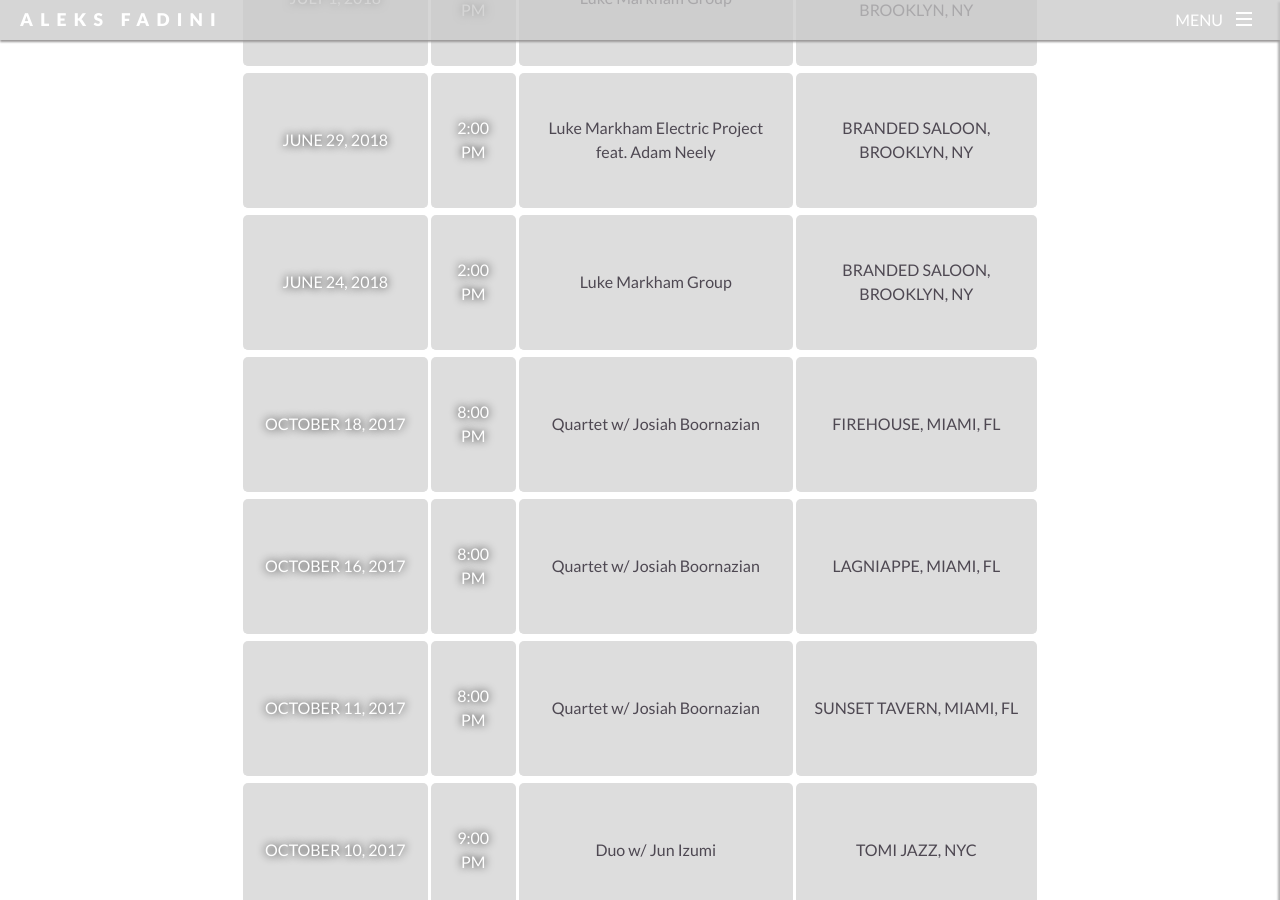
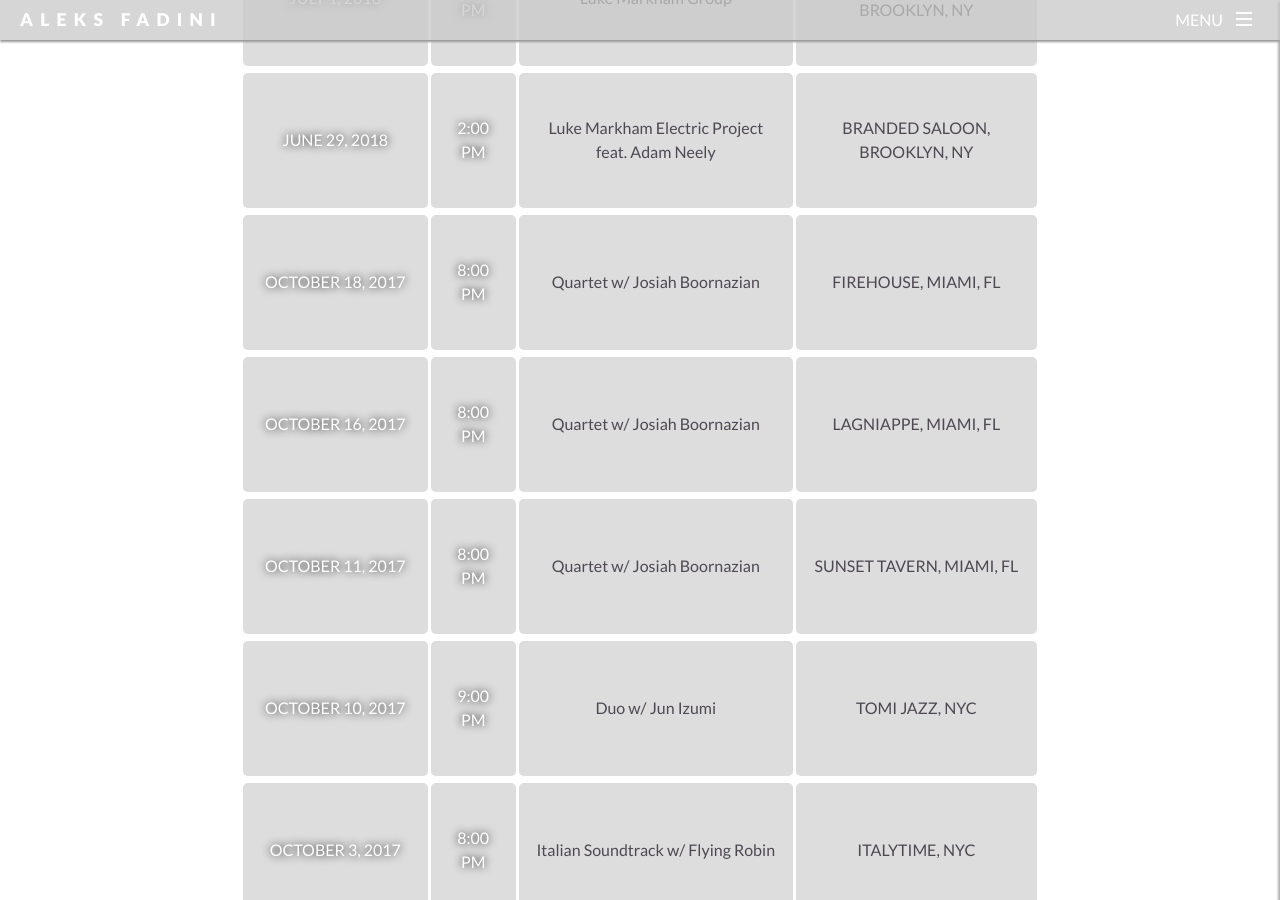
Before and after one commit to aleksfadini/Jekyll-aleksfadini, a Jekyll site: the page built from shows.html, in a window 1280 px wide and 900 px high, scrolled down 1739 px. Built offline with Jekyll 4.4.1, drawn with Linux system fonts in a browser that asks for light colours.

Commit message:
removed a gig on the 24

```diff
--- a/_data/gigs.yml
+++ b/_data/gigs.yml
@@ -31,11 +31,6 @@
 - date: 06/29/2018
   time: "14:00"
   name: Luke Markham Electric Project feat. Adam Neely
-  location: Branded Saloon, Brooklyn, NY
-
-- date: 06/24/2018
-  time: "14:00"
-  name: Luke Markham Group
   location: Branded Saloon, Brooklyn, NY
 
 - date: 10/18/2017
```
